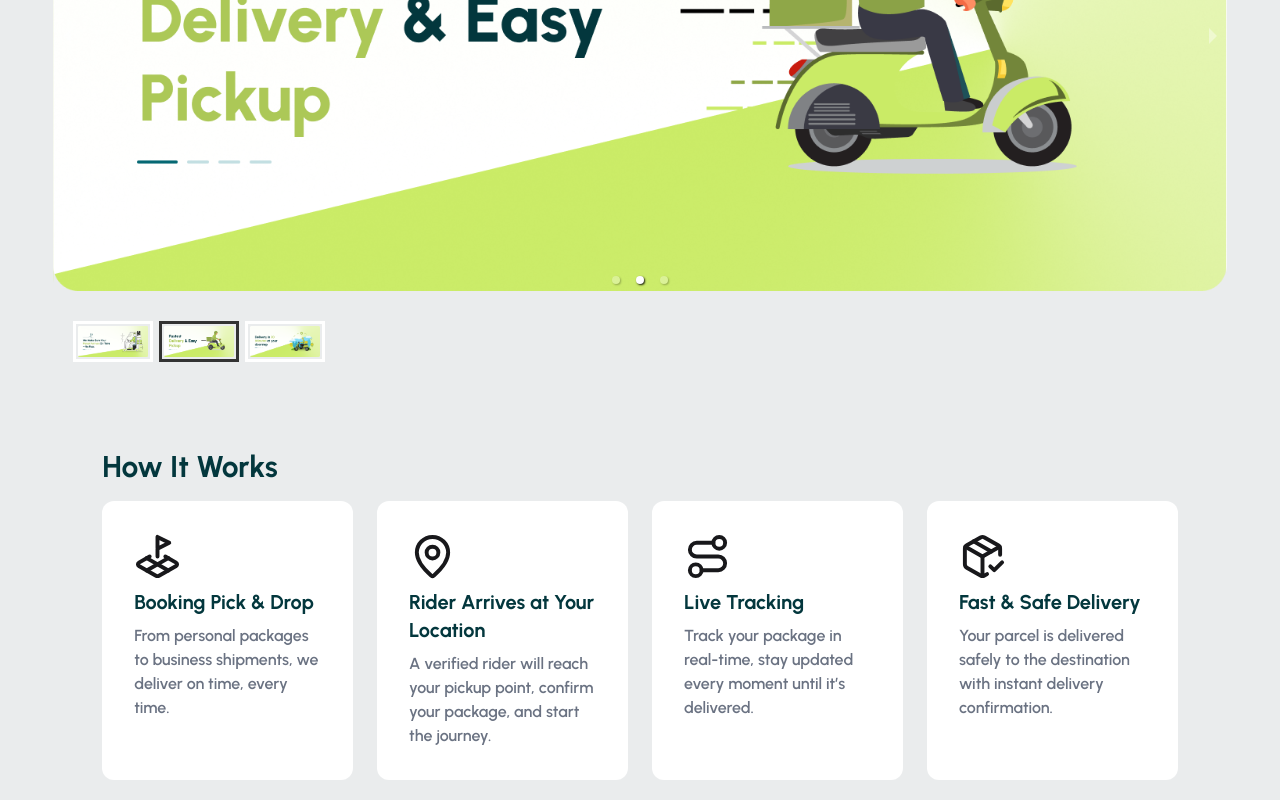
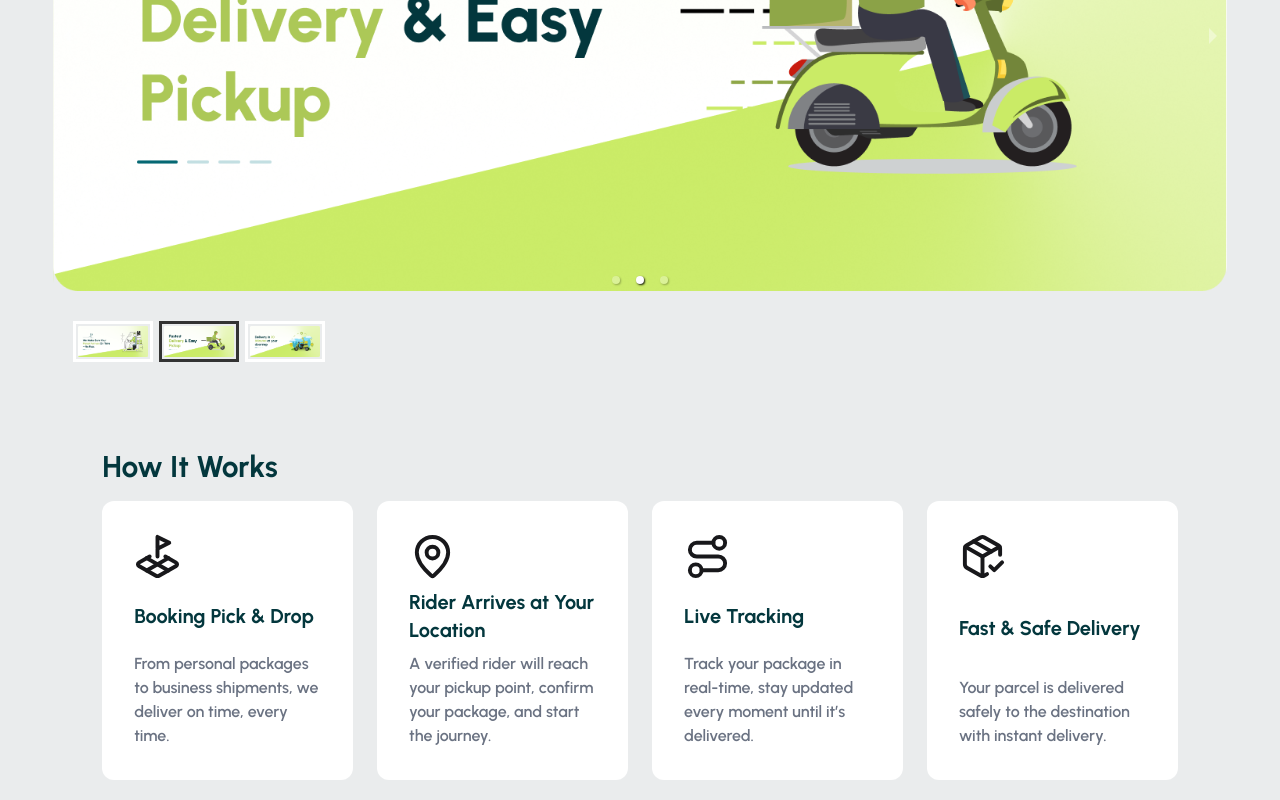
Before and after one commit to obaidullah-miazi-dev/ZapShift-web, a React (Vite) app: page / in a window 1280 px wide. Shown: the part 414-1214 px from the top of the page. Built offline with nearby package versions, Linux system fonts and the light colour scheme.

Commit message:
updated how it works section

```diff
--- a/src/components/HowItWorks.jsx
+++ b/src/components/HowItWorks.jsx
@@ -32,7 +32,7 @@ const HowItWorks = () => {
       icon: <PackageCheck size={47}/>,
       title: "Fast & Safe Delivery",
       subTitle:
-        "Your parcel is delivered safely to the destination with instant delivery confirmation.",
+        "Your parcel is delivered safely to the destination with instant delivery.",
     },
   ];
 
--- a/src/components/HowItWorksCard.jsx
+++ b/src/components/HowItWorksCard.jsx
@@ -4,7 +4,7 @@ const HowItWorksCard = ({item}) => {
     const {title,subTitle,icon} = item
 
     return (
-        <div className='bg-white p-8 rounded-xl space-y-2'>
+        <div className='bg-white p-8 rounded-xl flex flex-col gap-2 justify-between'>
             <p>{icon}</p>
             <h4 className='font-bold text-second text-xl'>{title}</h4>
             <p className='text-gray-500 font-semibold'>{subTitle}</p>
```
